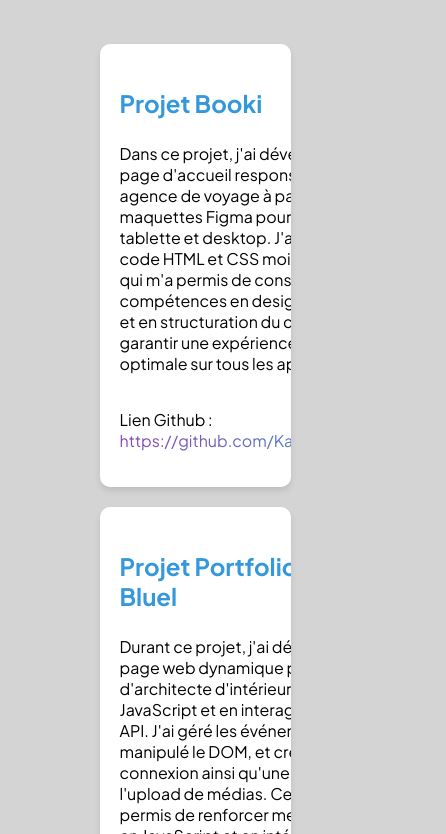
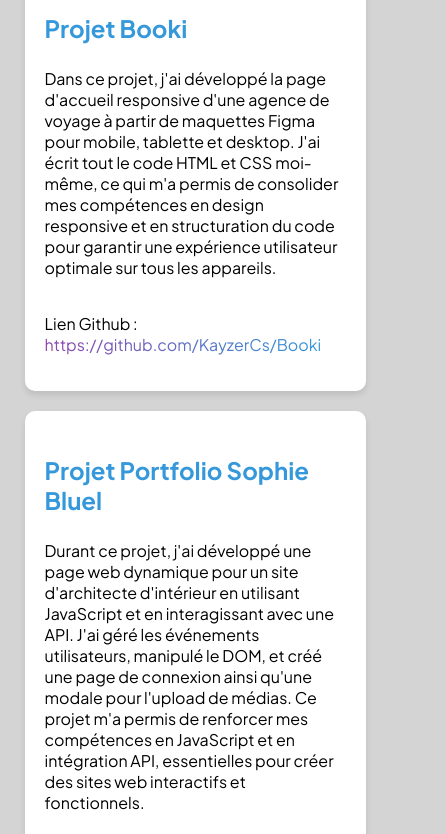
Before and after one commit to KayzerCs/Mon_Portfolio, a plain HTML site: page projets.html in a window 390 px wide. Shown: the part 219-1053 px from the top of the page, 446 px wide, since content can reach past the window. Drawn offline with Linux system fonts and the light colour scheme.

Commit message:
responsive projets

```diff
--- a/css/style.css
+++ b/css/style.css
@@ -689,7 +689,8 @@ footer {
   border-radius: 10px;
   box-shadow: 0 4px 6px rgba(0, 0, 0, 0.1);
   overflow: hidden;
-  height: 100%;
+  height: auto;
+  flex-direction: row; /* Conserver la direction row même en mode responsive */
 }
 
 .project-content {
@@ -712,12 +713,19 @@ footer {
 
 .link-github {
   margin-top: 35px;
+  word-wrap: break-word;
+  overflow-wrap: break-word;
+  word-break: break-all; /* Force la coupure du mot si nécessaire */
 }
 
 .link-github a {
   background: linear-gradient(90deg, #8e44ad, #3498db);
   -webkit-background-clip: text;
   -webkit-text-fill-color: transparent;
+  display: inline-block;
+  word-wrap: break-word;
+  overflow-wrap: break-word;
+  word-break: break-all; /* Force la coupure du mot si nécessaire */
 }
 
 .project-image {
@@ -728,6 +736,11 @@ footer {
   justify-content: center;
   align-items: center;
   font-size: 1.2rem;
+  transition: opacity 0.5s ease, max-width 0.5s ease, max-height 0.5s ease;
+  opacity: 1;
+  max-height: 500px;
+  max-width: 250px;
+  overflow: hidden;
 }
 
 /* -------------------------- CONTACT -------------------------- */
@@ -944,6 +957,28 @@ button:hover {
   }
 }
 
+@media (max-width: 940px) {
+  .project-image {
+    opacity: 0;
+    max-height: 0;
+    max-width: 0;
+    transition: opacity 0.5s ease, max-width 0.5s ease, max-height 0.5s ease;
+  }
+
+  .project-content {
+    width: calc(
+      100% - 250px
+    ); /* Assure que le contenu prenne toute la largeur disponible moins l'image */
+    padding: 20px;
+    border-right: none;
+  }
+
+  .section-main-projets {
+    margin: -75px;
+    transition: margin 0.5s ease;
+  }
+}
+
 @media (max-width: 680px) {
   header {
     margin-top: 0px;
```
